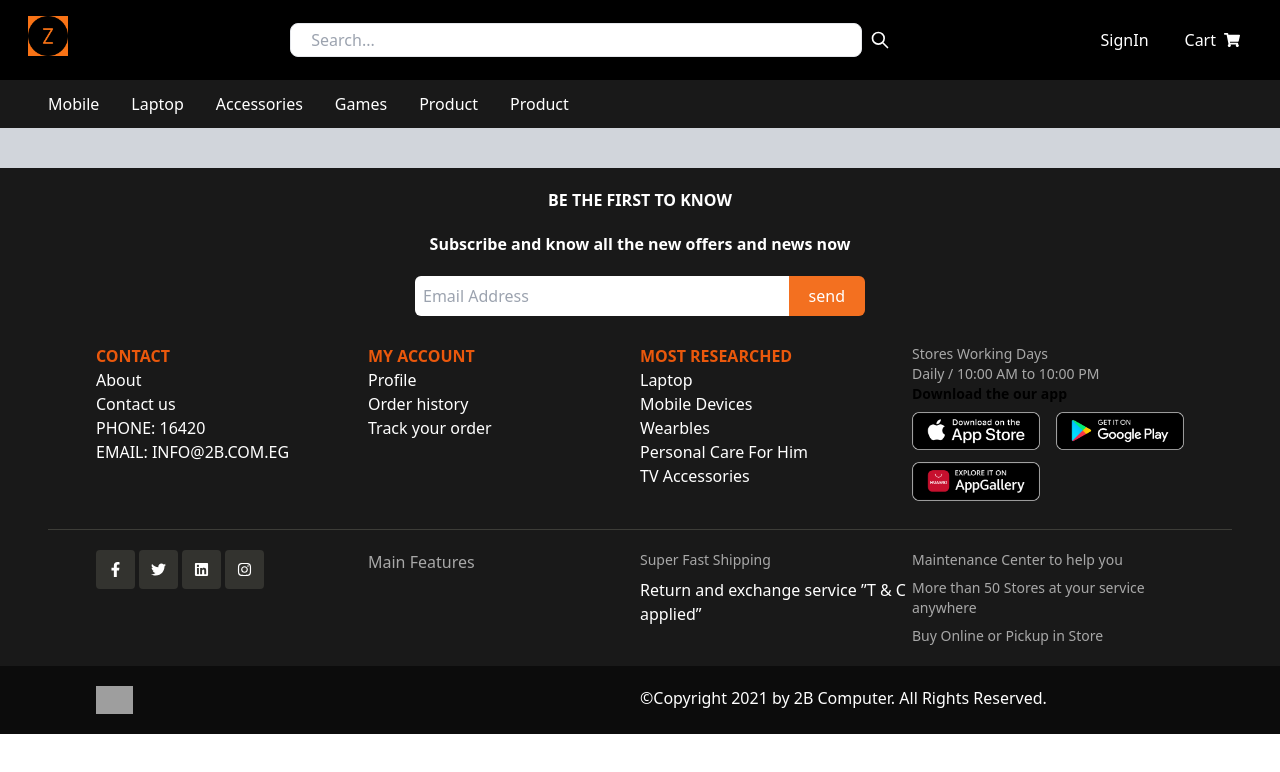
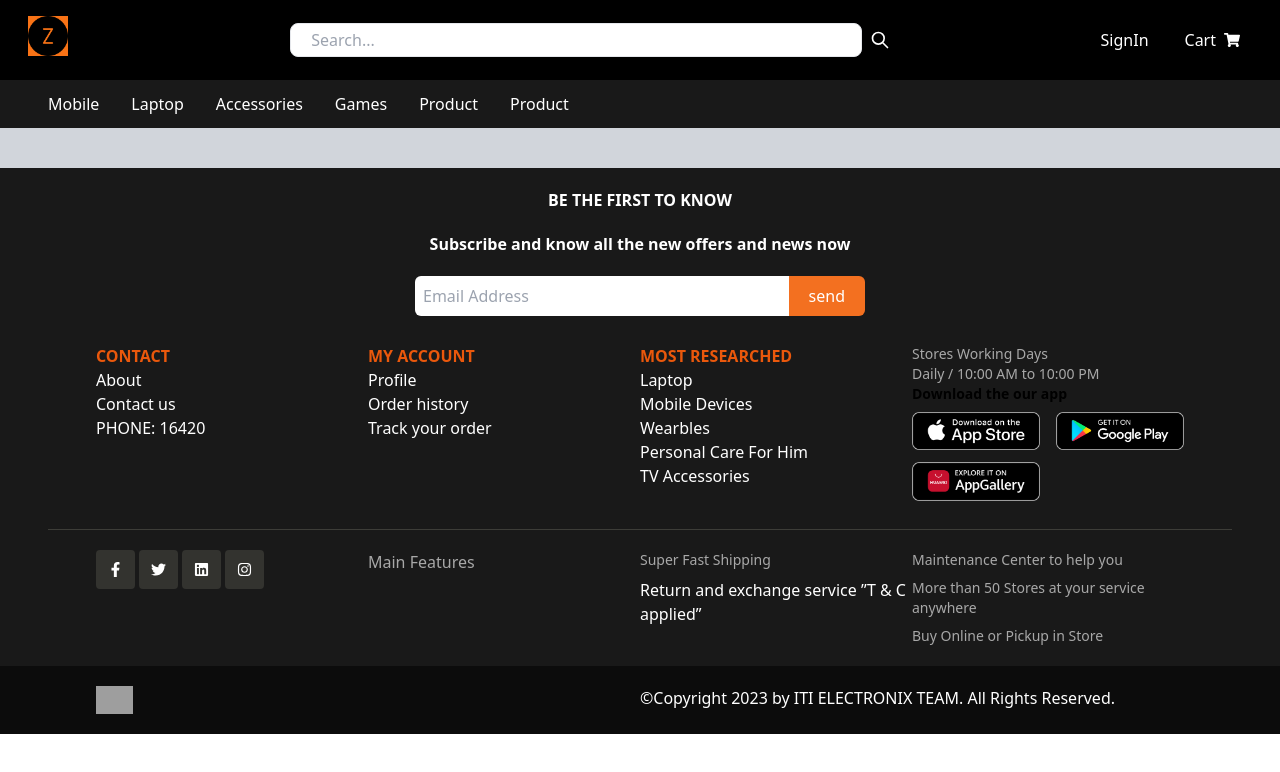
Before and after one commit to eslamsobhy/ecommerce-front-end, a React (Vite) app: page /products/1 in a window 1280 px wide. Shown: the top 772 px of the page. Built offline with nearby package versions, Linux system fonts and the light colour scheme; no server answers; grey boxes are pictures that could not be loaded.

Commit message:
anotherStyle

```diff
--- a/src/components/Footer.jsx
+++ b/src/components/Footer.jsx
@@ -74,7 +74,6 @@ const Footer = () => {
 
             <p className="text-white  ">Contact us</p>
             <p className="text-white  ">PHONE: 16420</p>
-            <p className="text-white  ">EMAIL: INFO@2B.COM.EG</p>
 
           </div>
           <div className="col-span-4 md:col-span-1  mb-2">
@@ -159,7 +158,7 @@ const Footer = () => {
             </div>
           </div>
           <div className="col-span-2 md:col-span-1 mt-2 md:mt-0">
-            <p className="text-white">©Copyright 2021 by 2B Computer. All Rights Reserved.</p>
+            <p className="text-white">©Copyright 2023 by ITI ELECTRONIX TEAM. All Rights Reserved.</p>
           </div>
         </section>
       </footer>
```
